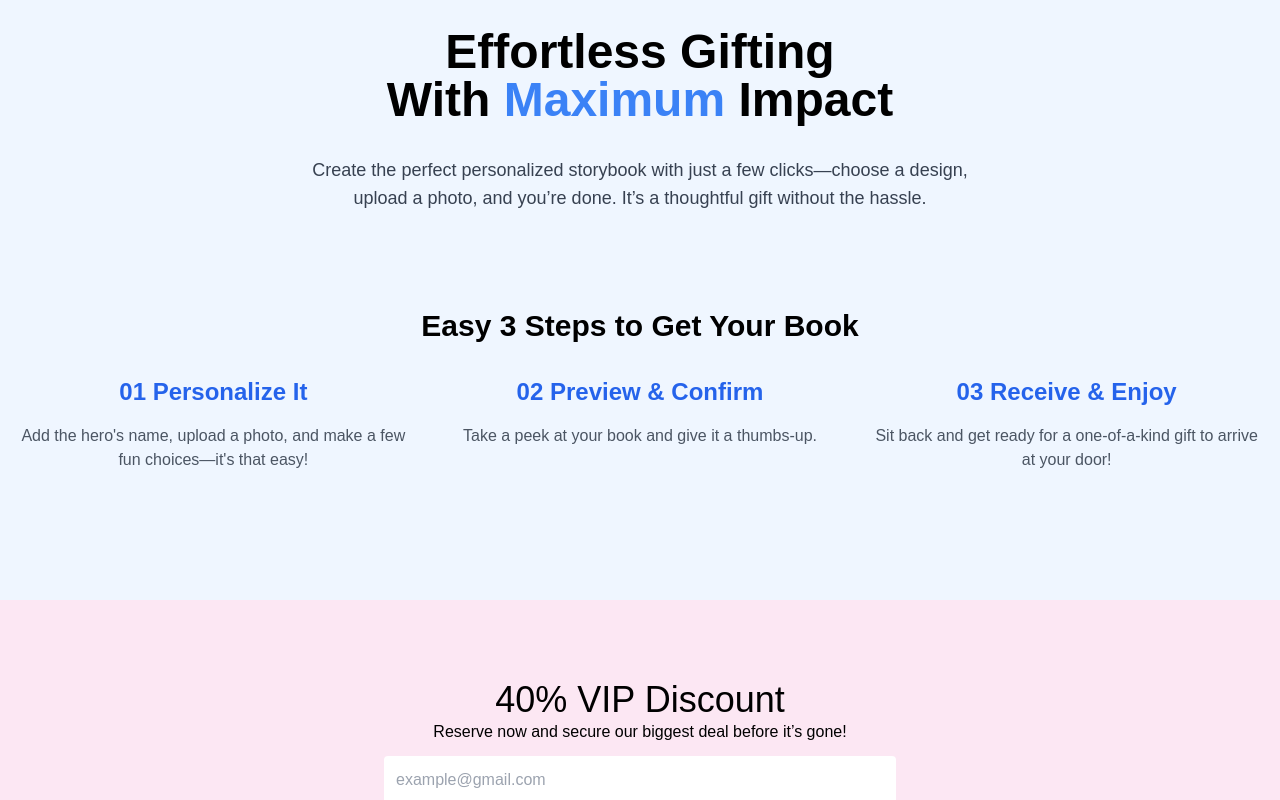
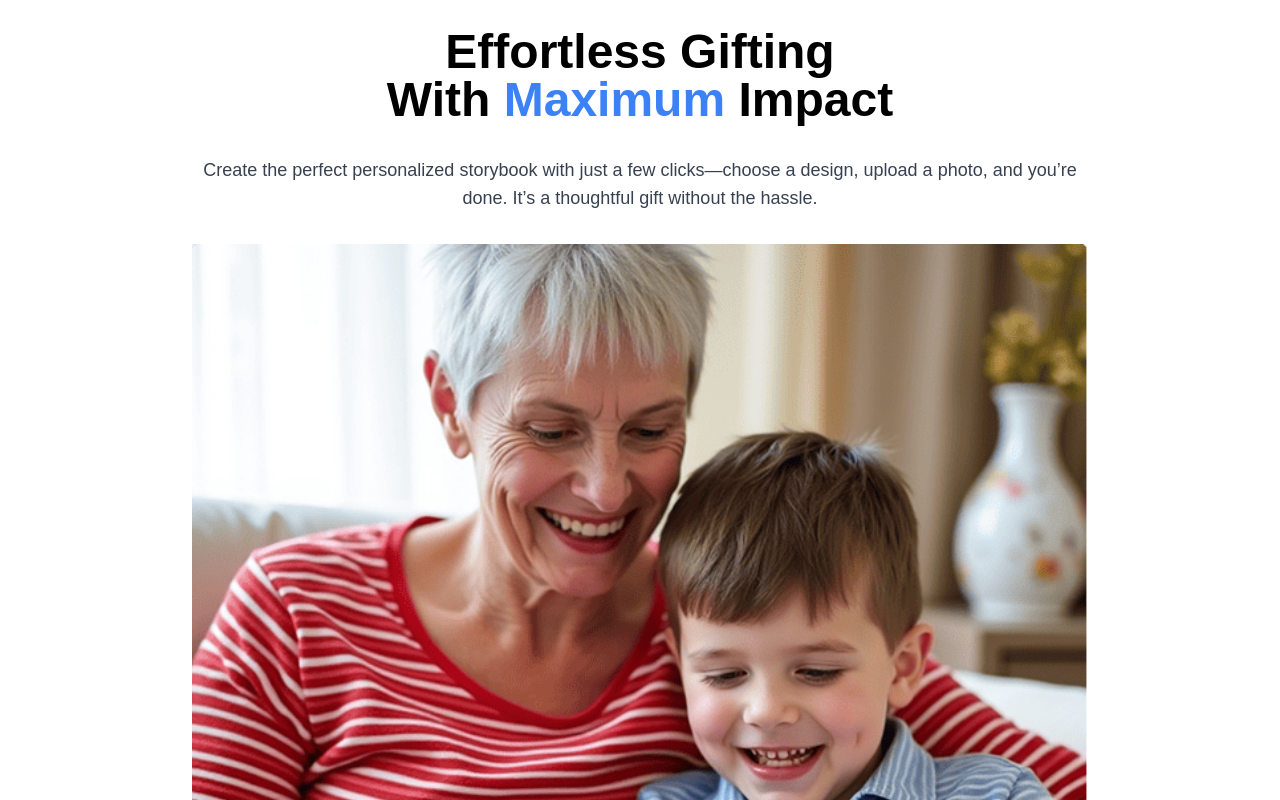
Before and after one commit to Dreamazebook/dreamazebook-frontend, a Next.js app: page /en/welcome in a window 1280 px wide. Shown: the part 4089-4889 px from the top of the page. Built offline with nearby package versions, Linux system fonts and the light colour scheme.

Commit message:
effortless gifting image layout

```diff
--- a/app/[locale]/(marketing)/welcome/page.tsx
+++ b/app/[locale]/(marketing)/welcome/page.tsx
@@ -284,12 +284,32 @@ export default function LandingPage() {
       </div>
 
       {/* Effortless Gifting Section */}
-      <div className="bg-blue-50 py-16">
+      <div className="py-16">
         <div className="container mx-auto px-4">
           <h2 className="text-5xl font-bold text-center mb-8">Effortless Gifting<br/> With <span className="text-blue-500">Maximum</span> Impact</h2>
-          <p className="text-lg text-center text-gray-700 mb-8 max-w-2xl mx-auto">
+          <p className="text-lg text-center text-gray-700 mb-8 max-w-4xl mx-auto">
             Create the perfect personalized storybook with just a few clicks—choose a design, upload a photo, and you’re done. It’s a thoughtful gift without the hassle.
           </p>
+
+          <div className="max-w-4xl mx-auto flex flex-col gap-4">
+            <div className="w-full relative aspect-square">
+              <Image src="/welcome/the-only-book/lucas.png" alt="Lucas" className="object-cover" fill />
+            </div>
+            <div className="flex gap-4">
+              <div className="w-1/2 flex flex-col gap-4">
+                <div className="relative aspect-square w-full">
+                  <Image src="/welcome/the-only-book/lucas.png" alt="Lucas" className="object-cover" fill />
+                </div>
+                <div className="relative aspect-square w-full">
+                  <Image src="/welcome/the-only-book/lucas.png" alt="Lucas" className="object-cover" fill />
+                </div>
+              </div>
+              <div className="w-1/2 relative">
+                <Image src="/welcome/the-only-book/lucas.png" alt="Lucas" className="object-cover" fill />
+              </div>
+            </div>
+          </div>
+
         </div>
 
 
```
